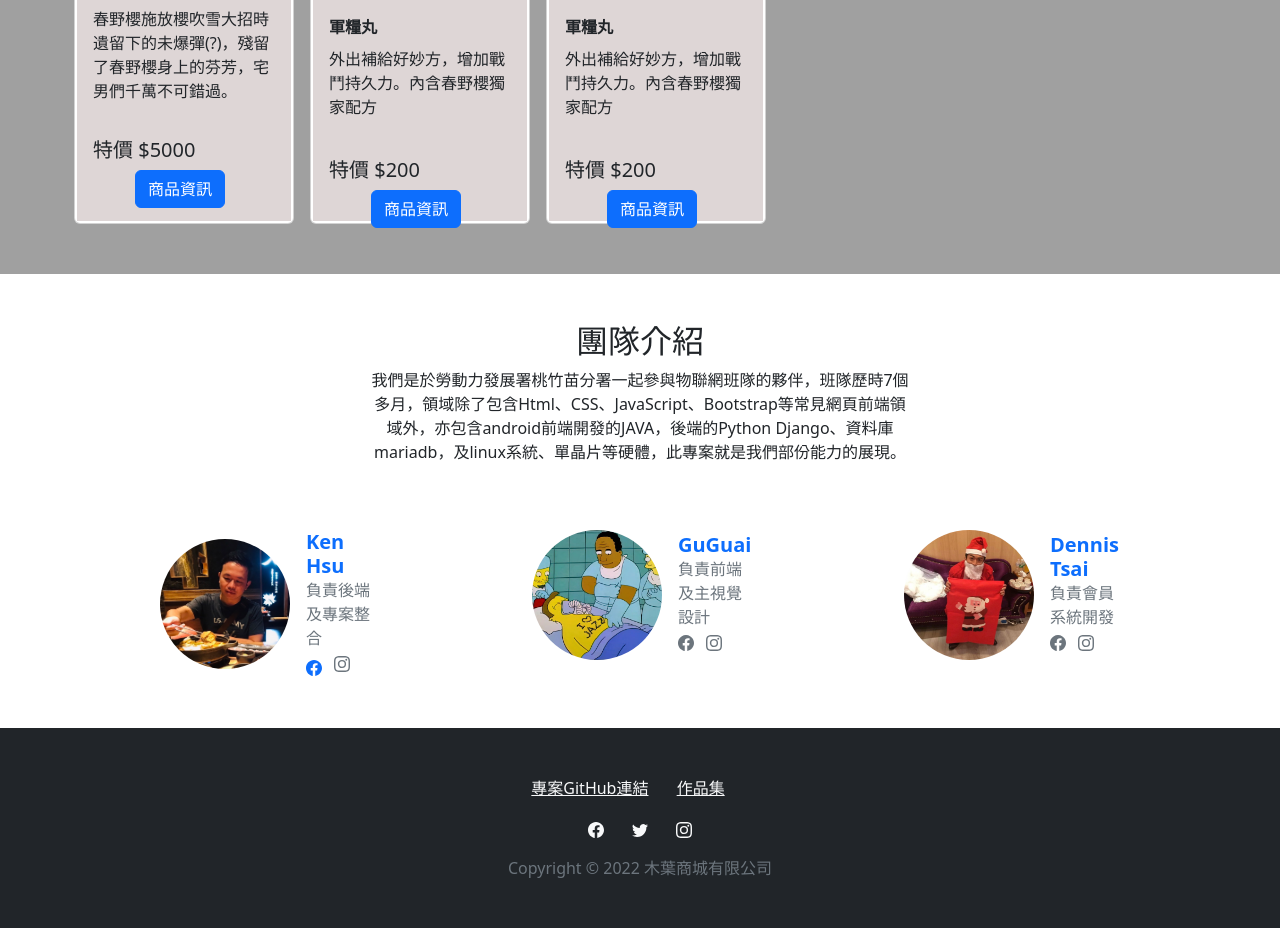
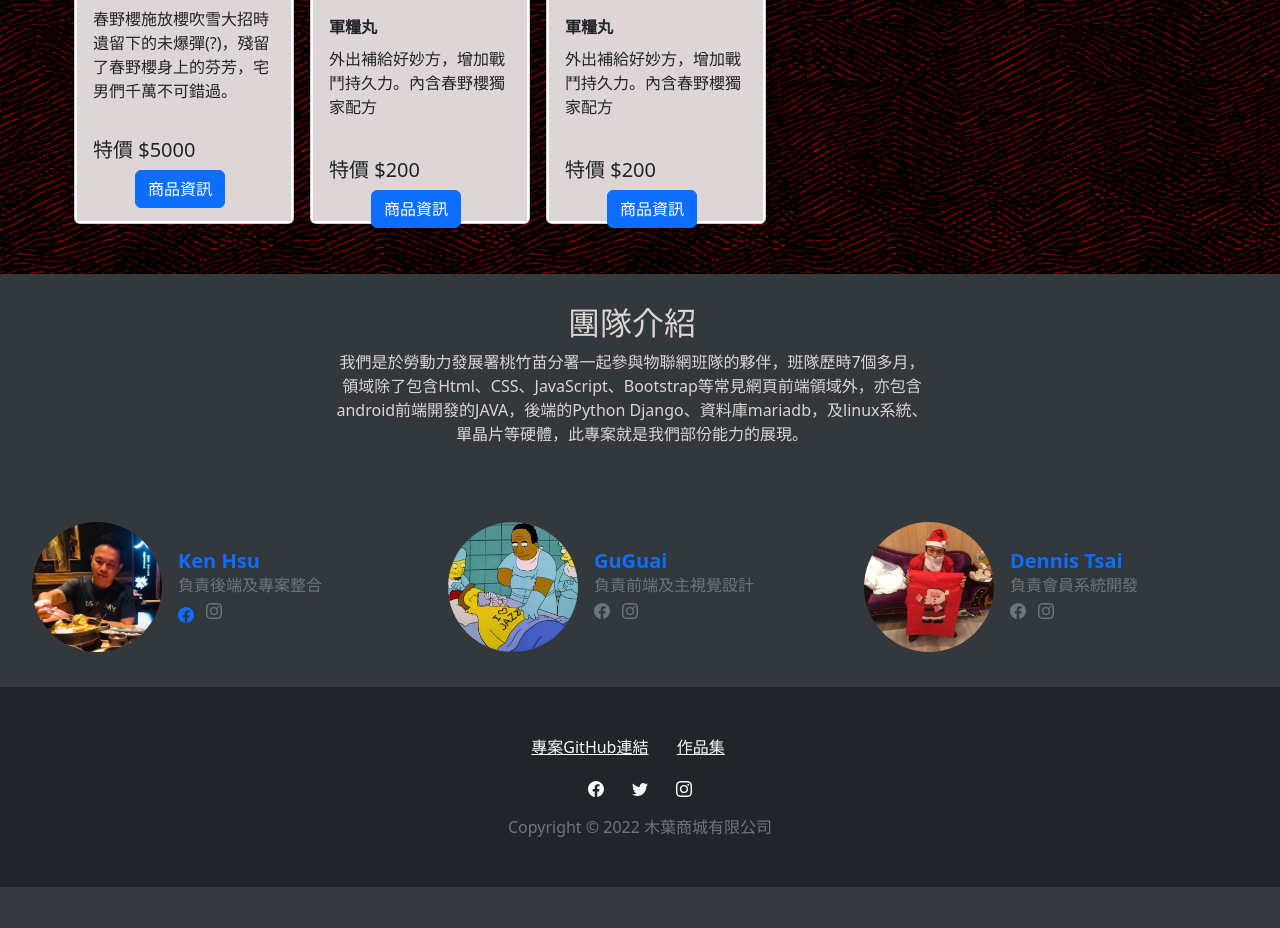
Before and after one commit to MiruOrange/oneMarket, a Django app: page / in a window 1280 px wide. Shown: the part 1395-2323 px from the top of the page. After the commit the page ends 2282 px from the top, so only its background shows below. Run offline with Django 4.2, Linux system fonts and the light colour scheme; data comes from the database, SQL or seed files in the repository.

Commit message:
添加背景圖、修改團隊介紹底色、修正商品目錄排版

```diff
--- a/templates/index.html
+++ b/templates/index.html
@@ -8,14 +8,27 @@
         flex-direction: row;
         justify-content: space-between;
         padding: 50px;
+        background-image:url("/static/images/detail/bg_image.png");
+        background-repeat: repeat;
+        padding-top: 50px;
     }
     .card{
         padding: 2px;
         width: 220px;
     }
-    .btn{
-
+    .introduce{
+        height: 200px;
+        width: 100%;
+        background-color: #33383c;
+        padding-top: 30px;
     }
+    .card-man{
+        padding-bottom: 35px;
+        background-color: #33383c;
+    }
+    /* .card-man-all{
+        justify-content: space-around;
+    } */
 </style>
 {% endblock %}
 {% block content %}
@@ -52,7 +65,7 @@
     </button>
 </div>
 <!--以下是card商品欄位-->
-<div class="container_card" style="background-color:#a0a0a0">
+<div class="container_card">
     <div class="row row-cols-1 row-cols-sm-2 row-cols-md-3 row-cols-lg-4 row-cols-xl-5 g-5 mx-auto">
         {% for product in products%}
         <div class="col">
@@ -75,16 +88,16 @@
     </div>
 </div>
 <!--以下是圖隊介紹-->
-<div class="container py-4 py-xl-5">
-    <div class="row mb-5">
-        <div class="col-md-8 col-xl-6 text-center mx-auto">
+<div class="container-fluid" style="background-color:#33383c;">
+    <div class="introduce row mb-5">
+        <div class="col-md-8 col-xl-6 text-center mx-auto" style="color: #dbd4d4;">
             <h2>團隊介紹</h2>
             <p class="w-lg-50">我們是於勞動力發展署桃竹苗分署一起參與物聯網班隊的夥伴，班隊歷時7個多月，領域除了包含Html、CSS、JavaScript、Bootstrap等常見網頁前端領域外，亦包含android前端開發的JAVA，後端的Python Django、資料庫mariadb，及linux系統、單晶片等硬體，此專案就是我們部份能力的展現。</p>
         </div>
     </div>
     <div class="row gy-4 row-cols-1 row-cols-md-2 row-cols-lg-3 mx-auto">
         <div class="col">
-            <div class="card border-0 shadow-none mx-auto">
+            <div class="card-man border-0 shadow-none mx-auto">
                 <div class="card-body d-flex align-items-center p-0"><img class="rounded-circle flex-shrink-0 me-3 fit-cover" width="130" height="130" src="{% static 'images/team/ken.jpg'%}">
                     <div>
                         <h5 class="fw-bold text-primary mb-0">Ken Hsu</h5>
@@ -110,7 +123,7 @@
             </div>
         </div>
         <div class="col">
-            <div class="card border-0 shadow-none mx-auto">
+            <div class="card-man border-0 shadow-none mx-auto">
                 <div class="card-body d-flex align-items-center p-0"><img class="rounded-circle flex-shrink-0 me-3 fit-cover" width="130" height="130" src="{% static 'images/team/guguai.jpg'%}">
                     <div>
                         <h5 class="fw-bold text-primary mb-0"><strong>GuGuai</strong></h5>
@@ -132,7 +145,7 @@
             </div>
         </div>
         <div class="col">
-            <div class="card border-0 shadow-none mx-auto">
+            <div class="card-man border-0 shadow-none mx-auto">
                 <div class="card-body d-flex align-items-center p-0"><img class="rounded-circle flex-shrink-0 me-3 fit-cover" width="130" height="130" src="{% static 'images/team/dennis.jpg'%}">
                     <div>
                         <h5 class="fw-bold text-primary mb-0"><strong>Dennis Tsai</strong></h5>
```
Also changed, not shown: templates/menu.html (+16 -1 lines), myapp/migrations/0001_initial.py, myapp/migrations/0002_product_delete_customer.py (deleted), myapp/migrations/0003_alter_product_pprice_alter_product_pstock.py (deleted), myapp/migrations/0004_ordermoder_productmodel_delete_product.py (deleted), myapp/migrations/0005_rename_ordermoder_ordermodel.py (deleted), myapp/migrations/0006_detailmodel.py (deleted), myapp/migrations/0007_productcardmodel.py (deleted), myapp/migrations/0008_delete_productcardmodel.py (deleted), static/images/detail/bg_image.png (added).
